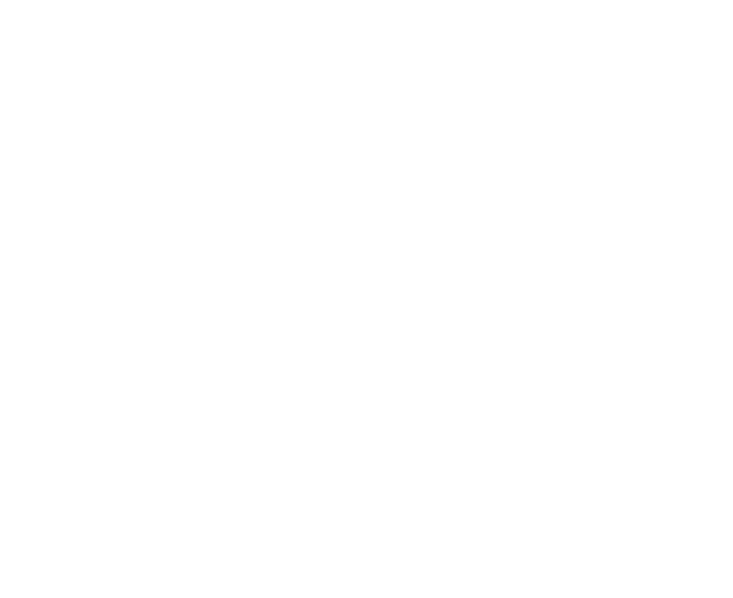
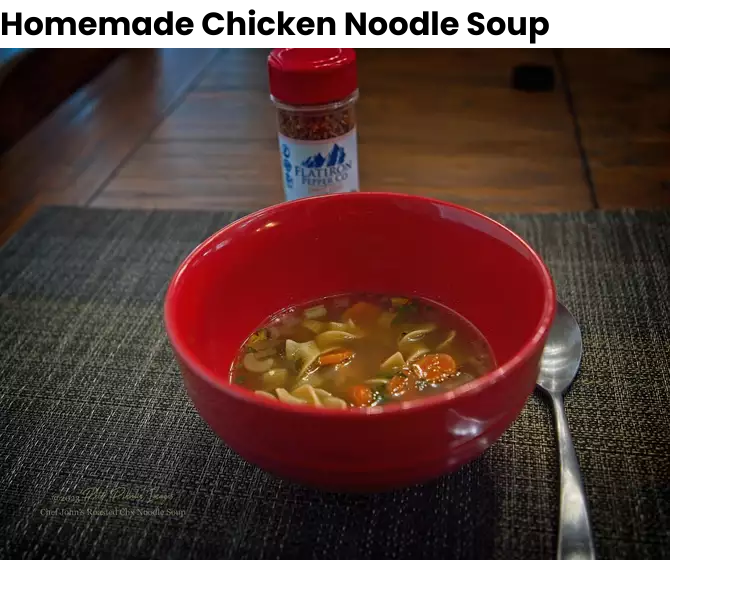
Before and after one commit to GabGaitanidis/odin-recipe-project, a plain HTML site: page recipes/chicknensoup.html in a window 1280 px wide. Shown: the whole page, without its empty margins (0-733 px from the left). Drawn offline with Linux system fonts and the light colour scheme.

Commit message:
importing poppins font and setting all elements to this properties

```diff
--- a/recipes/chicknensoup.html
+++ b/recipes/chicknensoup.html
@@ -7,6 +7,7 @@
     <link rel="stylesheet" href="styles.css">
 </head>
 <body>
-
+    <h1>Homemade Chicken Noodle Soup</h1>
+    <img src="soup12.png" alt="" >
 </body>
 </html>
--- a/recipes/styles.css
+++ b/recipes/styles.css
@@ -0,0 +1,7 @@
+@import url('https://fonts.googleapis.com/css2?family=Lato&family=Poppins:ital,wght@0,100;0,200;0,300;0,400;0,500;0,600;0,700;0,800;1,200;1,300;1,400;1,500;1,600;1,700&family=Roboto:wght@400;500;700;900&display=swap');
+*{
+    margin: 0;
+    padding: 0;
+    font-family: 'Poppins', sans-serif;
+    box-sizing: border-box;
+}
```
Also changed, not shown: recipes/soup12.png (added).
